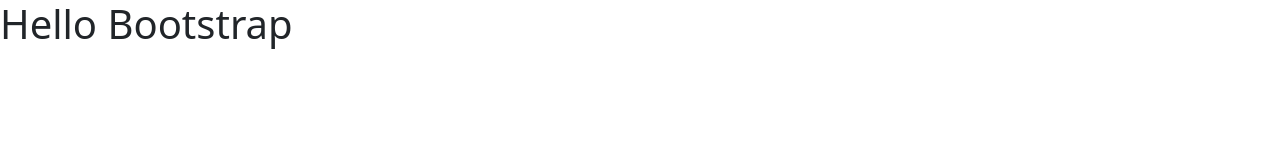
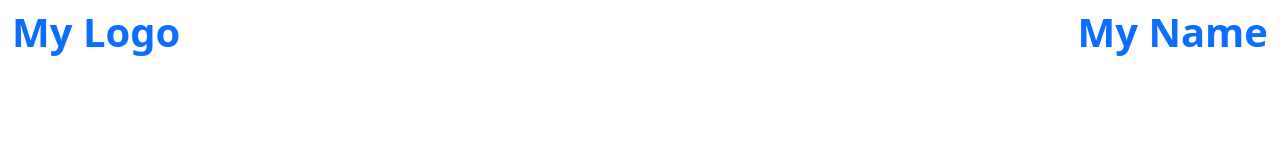
Before and after one commit to tinatsina/bootstrap-pair-programming, a website: page index.html in a window 1280 px wide. Drawn offline with nearby package versions, Linux system fonts and the light colour scheme.

Commit message:
update index.html - added bootstrap navbar

```diff
--- a/index.html
+++ b/index.html
@@ -7,7 +7,28 @@
     <title>Personal Portfolio</title>
   </head>
   <body>
-    <h1>Hello Bootstrap</h1>
+    <nav class="navbar navbar-default">
+      <div class="container-fluid">
+        <div class="navbar-header">
+          <a class="navbar-brand" href="#">
+            <h1>
+              <b>
+                My Logo
+              </b>
+            </h1>
+          </a>
+        </div>
+        <div class="navbar-header">
+          <a class="navbar-brand" href="#">
+            <h1>
+              <b>
+                My Name
+              </b>
+            </h1>
+          </a>
+        </div>
+      </div>
+    </nav>
     <script src="https://cdn.jsdelivr.net/npm/bootstrap@5.0.2/dist/js/bootstrap.bundle.min.js" integrity="sha384-MrcW6ZMFYlzcLA8Nl+NtUVF0sA7MsXsP1UyJoMp4YLEuNSfAP+JcXn/tWtIaxVXM" crossorigin="anonymous"></script>
   </body>
 </html>
```
Also changed, not shown: 1 other file.
